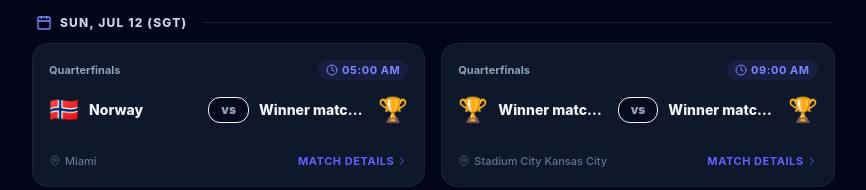
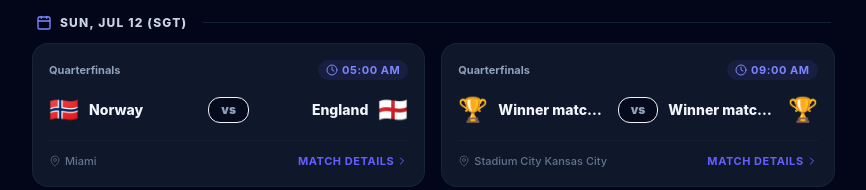
Before and after one commit to hassanabidpk/fifa-2026-vibe-coding, a React (Vite) app: page / in a window 1280 px wide. Shown: the part 10216-10406 px from the top of the page, without its empty margins (0-866 px from the left). Built offline with nearby package versions, Linux system fonts and the light colour scheme.

Commit message:
chore: refresh fifa data

```diff
--- a/src/data/fifa-fixtures.ts
+++ b/src/data/fifa-fixtures.ts
@@ -1391,7 +1391,7 @@ const OFFICIAL_FIFA_FIXTURES_JSON = String.raw`[
     "matchNumber": 99,
     "group": "Quarterfinals",
     "homeTeam": "Norway",
-    "awayTeam": "Winner match 92",
+    "awayTeam": "England",
     "dateSgt": "Sun, Jul 12",
     "timeSgt": "05:00 AM",
     "stadium": "Miami Stadium",
```
